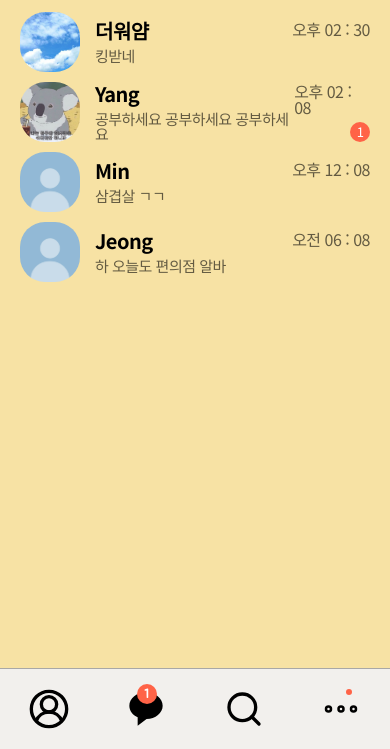
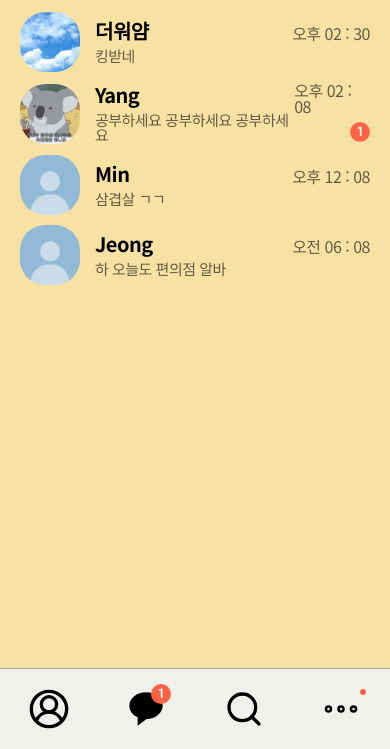
Before and after one commit to cruelladevil/cocoa-clone, a plain HTML site: page chats.html in a window 390 px wide. Shown: the part 95-844 px from the top of the page. Drawn offline with Linux system fonts and the light colour scheme.

Commit message:
made image position fixed (login-cocoa, navi-notification)

```diff
--- a/chats.html
+++ b/chats.html
@@ -98,24 +98,32 @@
       <ul class="navigation-bar__list">
         <li class="navigation-bar__btn">
           <a class="navigation-bar__link" href="friends.html">
-            <img class="navigation-bar__image" src="img/navigation-bar/user.svg">
+            <div class="navigation-bar__icon-wrap">
+              <img class="navigation-bar__image" src="img/navigation-bar/user.svg">
+            </div>
           </a>
         </li>
         <li class="navigation-bar__btn">
           <a class="navigation-bar__link" href="chats.html">
-            <span class="navigation-bar__notification-number">1</span>
-            <img class="navigation-bar__image" src="img/navigation-bar/message-filled.svg">
+            <div class="navigation-bar__icon-wrap">
+              <img class="navigation-bar__image" src="img/navigation-bar/message-filled.svg">
+              <span class="navigation-bar__notification-number">1</span>
+            </div>
           </a>
         </li>
         <li class="navigation-bar__btn">
           <a class="navigation-bar__link" href="find.html">
-            <img class="navigation-bar__image" src="img/navigation-bar/search.svg">
+            <div class="navigation-bar__icon-wrap">
+              <img class="navigation-bar__image" src="img/navigation-bar/search.svg">
+            </div>
           </a>
         </li>
         <li class="navigation-bar__btn">
           <a class="navigation-bar__link" href="more.html">
-            <span class="navigation-bar__notification-dot"></span>
-            <img class="navigation-bar__image" src="img/navigation-bar/ellipsis.svg">
+            <div class="navigation-bar__icon-wrap">
+              <img class="navigation-bar__image" src="img/navigation-bar/ellipsis.svg">
+              <span class="navigation-bar__notification-dot"></span>
+            </div>
           </a>
         </li>
       </ul>
--- a/css/components/navigation-bar.css
+++ b/css/components/navigation-bar.css
@@ -8,20 +8,20 @@
 }
 .navigation-bar__list {
   display: flex;
-  justify-content: space-between;
-  align-items: center;
 }
 .navigation-bar__btn {
-  display: flex;
-  justify-content: center;
   width: 25%;
 }
 .navigation-bar__link {
   display: flex;
   justify-content: center;
   align-items: center;
-  width: 100%;
   height: 80px;
+}
+.navigation-bar__icon-wrap {
+  display: flex;
+  justify-content: center;
+  align-items: center;
   position: relative;
 }
 .navigation-bar__notification-number {
@@ -35,8 +35,8 @@
   color: white;
   font-size: 13px;
   position: absolute;
-  right: 38px;
-  top: 15px;
+  right: -5px;
+  top: -5px;
 }
 .navigation-bar__notification-dot {
   display: block;
@@ -45,8 +45,8 @@
   border-radius: 3px;
   background-color: tomato;
   position: absolute;
-  right: 38px;
-  top: 20px;
+  right: -5px;
+  top: 0;
 }
 .navigation-bar__image {
   width: 40px;
--- a/css/components/user-component.css
+++ b/css/components/user-component.css
@@ -1,7 +1,6 @@
 .user-component {
   display: flex;
   justify-content: space-between;
-  align-items: center;
   margin-bottom: 10px;
 }
 .user-component__column:first-child {
@@ -50,6 +49,7 @@
   display: flex;
   flex-direction: column;
   align-items: flex-end;
+  justify-content: flex-end;
   color: rgba(0, 0, 0, 0.6);
 }
 .user-component__notification__number {
@@ -61,8 +61,10 @@
   border-radius: 10px;
   background-color: tomato;
   color: white;
+  font-family: 'Jua', sans-serif;
   font-size: 13px;
-  margin-top: 7px;
+  margin-top: 8px;
+  margin-bottom: 3px;
 }
 .notification__none {
   background-color: inherit;
--- a/css/screens/login.css
+++ b/css/screens/login.css
@@ -8,6 +8,8 @@
 .welcome-header__title {
   display: flex;
   justify-content: center;
+}
+.welcome-header__title-wrap {
   position: relative;
 }
 .welcome-header__title__text {
@@ -17,7 +19,7 @@
 .welcome-header__title__image {
   width: 50px;
   position: absolute;
-  right: 50px;
+  right: -42px;
   top: -25px;
 }
 .welcome-header__text {
@@ -27,16 +29,11 @@
 }
 
 .login-wrap {
-  width: 503px;
+  width: 100%;
+  padding: 0 30px;
   margin: 0 auto;
+  box-sizing: border-box;
   text-align: center;
-}
-@media (max-width: 632px) {
-  .login-wrap {
-    width: 100%;
-    padding: 0 60px;
-    box-sizing: border-box;
-  }
 }
 
 #login-form {
```
Also changed, not shown: find.html (+14 -6 lines), friends.html (+14 -6 lines), index.html (+4 -2 lines), more.html (+14 -6 lines), settings.html (+14 -6 lines).
